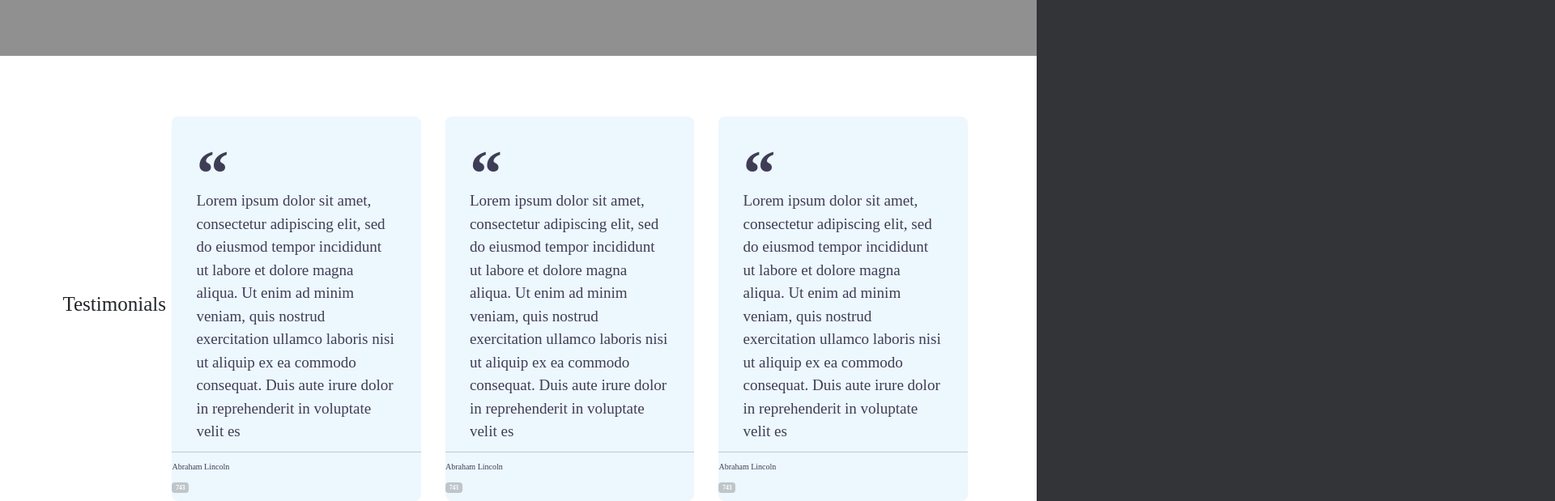
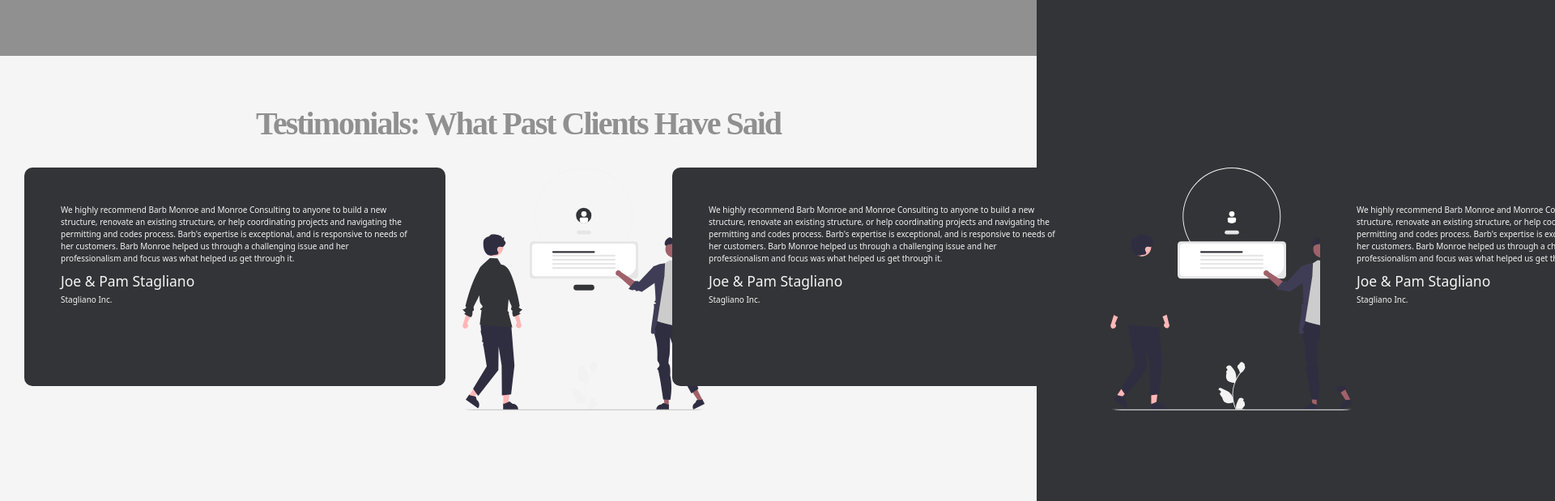
Before and after one commit to Caleb-Rogers/bmonroe-consulting, a Next.js app: page / in a window 1280 px wide. Shown: the part 2620-3239 px from the top of the page at 81% size, 1920 px wide, since content can reach past the window. Built offline with nearby package versions, Linux system fonts and the light colour scheme.

Commit message:
Added Row of Testimonial Cards
Need to convert into carousel

```diff
--- a/src/components/Testimonials/Testimonials.css
+++ b/src/components/Testimonials/Testimonials.css
@@ -2,39 +2,66 @@
 /* TESTIMONIALS SECTION */
 /**************************/
 
-blockquote {
-  border-left: none;
-}
-.testimonials {
-  padding-bottom: 140px;
-  font-family: "Playfair Display", serif;
-}
-.quote-badge {
-  background-color: #000000;
-  background-color: rgba(0, 0, 0, 0.2);
+.test-sec {
+  display: flex;
+  flex-direction: column;
+  min-height: 100vh;
+  background: #f5f5f5;
 }
 
-.quote-box {
-  overflow: hidden;
-  padding-top: -25px;
-  border-radius: 8px;
-  background-color: #edf7fe;
-  color: #3f3d56;
-  width: 400px;
+.test-heading {
+  text-align: center;
+  justify-content: center;
+  align-items: center;
+  margin-bottom: 1rem;
+  font-family: "Playfair Display", serif;
+  color: #909090;
 }
 
-.quotation-mark {
-  margin-top: 10px;
-  font-weight: bold;
-  font-size: 80px;
-  color: #3f3d56;
-  font-family: "Times New Roman", Times, Serif;
+.test-heading h2 {
+  font-size: 4rem;
+  font-weight: 700;
+  letter-spacing: -2px;
+  margin: 60px 0 20px 0;
 }
 
-.quote-text {
-  font-size: 19px;
-  margin-top: -50px;
+.test-container {
+  display: flex;
+  margin-left: 150px;
 }
 
-.blog-post-bottom pull-right {
+.test-row {
+  display: flex;
+  width: 3200px;
 }
+
+.test-col {
+  width: 800px;
+  height: 400px;
+  position: relative;
+}
+
+.test-img {
+  position: absolute;
+  top: 0;
+  left: 50%;
+  height: 30rem;
+}
+
+.test-img img {
+  height: 100%;
+  border-radius: 10%;
+}
+
+.test-content {
+  background: #333437;
+  color: #f5f5f5;
+  width: 520px;
+  height: 270px;
+  position: absolute;
+  top: 0;
+  right: 50%;
+  border-radius: 10px;
+  padding: 45px;
+  z-index: 2;
+}
--- a/src/components/Testimonials/Testimonials.js
+++ b/src/components/Testimonials/Testimonials.js
@@ -1,81 +1,66 @@
 import React from "react";
-import Container from "react-bootstrap/Container";
-import Row from "react-bootstrap/Row";
-import Col from "react-bootstrap/Col";
-function Testimonials() {
+
+export default function Testimonials() {
   return (
-    <div className="testimonials">
-      <Container className="pt-4">
-        <h1 className="text-center section-heading-blue pt-4">Testimonials</h1>
-        <hr></hr>
-        <Row md={3}>
-          <Col>
-            <div className="container">
-              <blockquote className="quote-box">
-                <p className="quotation-mark px-5">“</p>
-                <p className="quote-text px-5">
-                  Lorem ipsum dolor sit amet, consectetur adipiscing elit, sed do
-                  eiusmod tempor incididunt ut labore et dolore magna aliqua. Ut
-                  enim ad minim veniam, quis nostrud exercitation ullamco laboris
-                  nisi ut aliquip ex ea commodo consequat. Duis aute irure dolor
-                  in reprehenderit in voluptate velit es
+    <section className="test-sec">
+      <div className="test-heading">
+        <h2 className="test-heading">Testimonials: What Past Clients Have Said</h2>
+      </div>
+      <div className="test-container">
+        <div className="test-row">
+          <div className="test-col">
+            <div className="test-content">
+              <p>
+                We highly recommend Barb Monroe and Monroe Consulting to anyone to build a new structure, renovate an existing structure,
+                or help coordinating projects and navigating the permitting and codes process. Barb's expertise is exceptional, and is
+                responsive to needs of her customers. Barb Monroe helped us through a challenging issue and her professionalism and focus
+                was what helped us get through it.
               </p>
-                <hr></hr>
-                <div className="blog-post-actions">
-                  <p className="blog-post-bottom pull-left">Abraham Lincoln</p>
-                  <p className="blog-post-bottom pull-right">
-                    <span className="badge quote-badge">743</span>
+              <h3>Joe & Pam Stagliano</h3>
+              <p>Stagliano Inc.</p>
+            </div>
+            <div className="test-row">
+              <div className="test-img">
+                <img src="test-1-img.svg" alt="First Testimonial Image" />
+              </div>
+            </div>
+          </div>
+          <div className="test-col">
+            <div className="test-content">
+              <p>
+                We highly recommend Barb Monroe and Monroe Consulting to anyone to build a new structure, renovate an existing structure,
+                or help coordinating projects and navigating the permitting and codes process. Barb's expertise is exceptional, and is
+                responsive to needs of her customers. Barb Monroe helped us through a challenging issue and her professionalism and focus
+                was what helped us get through it.
               </p>
+              <h3>Joe & Pam Stagliano</h3>
+              <p>Stagliano Inc.</p>
             </div>
-              </blockquote>
+            <div className="test-row">
+              <div className="test-img">
+                <img src="test-1-img.svg" alt="First Testimonial Image" />
               </div>
-          </Col>
-          <Col>
-            <div className="container">
-              <blockquote className="quote-box">
-                <p className="quotation-mark px-5">“</p>
-                <p className="quote-text px-5">
-                  Lorem ipsum dolor sit amet, consectetur adipiscing elit, sed do
-                  eiusmod tempor incididunt ut labore et dolore magna aliqua. Ut
-                  enim ad minim veniam, quis nostrud exercitation ullamco laboris
-                  nisi ut aliquip ex ea commodo consequat. Duis aute irure dolor
-                  in reprehenderit in voluptate velit es
+            </div>
+          </div>
+          <div className="test-col">
+            <div className="test-content">
+              <p>
+                We highly recommend Barb Monroe and Monroe Consulting to anyone to build a new structure, renovate an existing structure,
+                or help coordinating projects and navigating the permitting and codes process. Barb's expertise is exceptional, and is
+                responsive to needs of her customers. Barb Monroe helped us through a challenging issue and her professionalism and focus
+                was what helped us get through it.
               </p>
-                <hr></hr>
-                <div className="blog-post-actions">
-                  <p className="blog-post-bottom pull-left">Abraham Lincoln</p>
-                  <p className="blog-post-bottom pull-right">
-                    <span className="badge quote-badge">743</span>
-                  </p>
+              <h3>Joe & Pam Stagliano</h3>
+              <p>Stagliano Inc.</p>
             </div>
-              </blockquote>
+            <div className="test-row">
+              <div className="test-img">
+                <img src="test-1-img.svg" alt="First Testimonial Image" />
               </div>
-          </Col>
-          <Col>
-            <div className="container">
-              <blockquote className="quote-box">
-                <p className="quotation-mark px-5">“</p>
-                <p className="quote-text px-5">
-                  Lorem ipsum dolor sit amet, consectetur adipiscing elit, sed do
-                  eiusmod tempor incididunt ut labore et dolore magna aliqua. Ut
-                  enim ad minim veniam, quis nostrud exercitation ullamco laboris
-                  nisi ut aliquip ex ea commodo consequat. Duis aute irure dolor
-                  in reprehenderit in voluptate velit es
-                </p>
-                <hr></hr>
-                <div className="blog-post-actions">
-                  <p className="blog-post-bottom pull-left">Abraham Lincoln</p>
-                  <p className="blog-post-bottom pull-right">
-                    <span className="badge quote-badge">743</span>
-                  </p>
             </div>
-              </blockquote>
           </div>
-          </Col>
-        </Row>
-      </Container>
         </div>
+      </div>
+    </section>
   );
-}
-
-export default Testimonials;
+};
```
Lines whose indentation alone changed are shown as unchanged.
